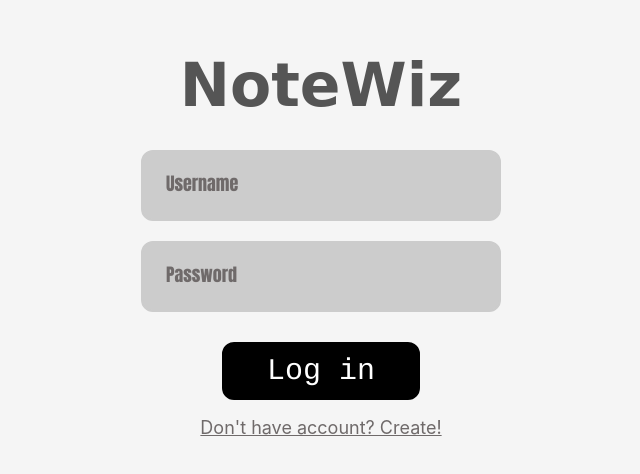
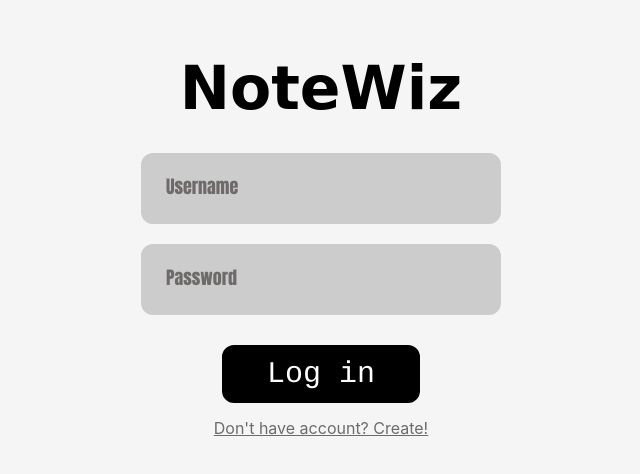
Before and after one commit to UofT-UTSC-CS-sandbox/final-term-project-4416, a React (Create React App) app in the folder notewiz/client/: page / in a window 1280 px wide. Shown: the part 166-640 px from the top of the page, without its empty margins (319-959 px from the left). Built offline with nearby package versions, Linux system fonts and the light colour scheme.

Commit message:
Merge Flash Card, Mind Map, Global Search, Comment to dev

```diff
--- a/notewiz/client/src/components/CommentSystem.js
+++ b/notewiz/client/src/components/CommentSystem.js
@@ -9,7 +9,7 @@ function CommentSystem({noteId}) {
 
     const fetchComments = async () => {
         try {
-            const response = await axios.post('http://localhost:8000/api/getComments', {noteId});
+            const response = await axios.post('http://localhost:5000/api/getComments', {noteId});
             if (Array.isArray(response.data)) {
                 setComments(response.data);
             } else {
@@ -33,7 +33,7 @@ function CommentSystem({noteId}) {
         e.preventDefault();
         if (newComment.trim()) {
             try {
-                const response = await axios.post('http://localhost:8000/api/addComment', {
+                const response = await axios.post('http://localhost:5000/api/addComment', {
                     noteId,
                     content: newComment
                 }, {withCredentials: true});
@@ -50,7 +50,7 @@ function CommentSystem({noteId}) {
 
     const handleDeleteComment = async (commentId) => {
         try {
-            const response = await axios.post('http://localhost:8000/api/deleteComment', {
+            const response = await axios.post('http://localhost:5000/api/deleteComment', {
                 noteId,
                 commentId
             }, {withCredentials: true});
--- a/notewiz/client/src/components/NoteDisplay.css
+++ b/notewiz/client/src/components/NoteDisplay.css
@@ -20,14 +20,6 @@
 }
 
 
-
-
-div {
-    text-align: center;
-    font-size: 18px;
-    color: #555;
-}
-
 #publicNote div {
     color: #495057;
     font-size: 16px;
--- a/notewiz/client/src/components/NoteDisplay.js
+++ b/notewiz/client/src/components/NoteDisplay.js
@@ -15,7 +15,7 @@ const NoteDisplay = ({ nid }) => {
         const fetchNote = async () => {
             try {
                 setLoading(true);
-                let response = await axios.post("http://localhost:8000/api/fetchPublicNote", { id: nid });
+                let response = await axios.post("http://localhost:5000/api/fetchPublicNote", { id: nid });
                 setNote(response.data);
                 setLoading(false);
             } catch (error) {
```
Also changed, not shown: 2 other files (tests, documents, lock files or other folders).
